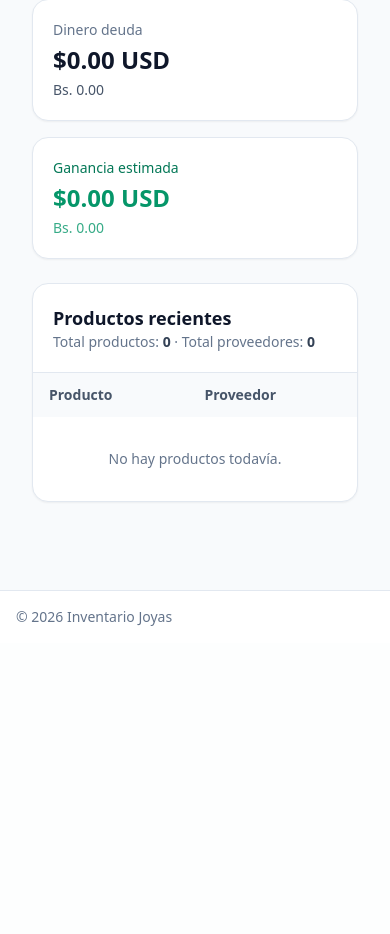
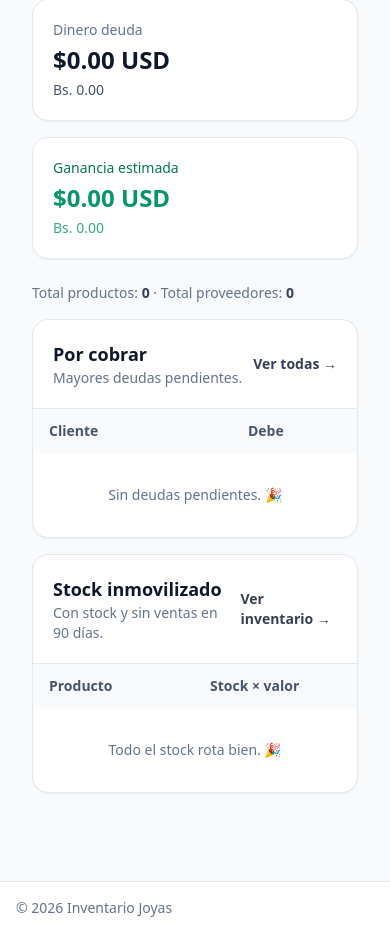
Before and after one commit to Franku83/gestion_inventario, a Django app: page / in a window 390 px wide. Shown: the part 466-1400 px from the top of the page. Before the commit the page ends 1092 px from the top, so only its background shows below. Run offline with Django 5.2, Linux system fonts and the light colour scheme; the visitor is signed in with stand-in values (Sample User, id 1); data that the repository does not hold is empty; parts of the project's set-up code (start-up, migrations or seed data) failed here and were passed over; some libraries are stand-ins or nearby versions.

Commit message:
refactor(s4): inventario accionable + dashboard util
- inventario: columna Acciones [Vender][Comprar] con prefill
  ?producto= en venta_create y compra_create; solo_stock ON por
  defecto (off/on explicito); paginacion conserva filtros
- dashboard: 4 KPIs + Por cobrar (top 5) + Stock inmovilizado
  (stock>0 sin ventas 90d, ordenado por valor, con link Vender)
- resumen_mensual a ORM (TruncMonth+Sum+Count), mismo formato
- navbar: Proveedores/Tipos colapsados en Catalogos (desktop+mobile)
- Tests core/test_sprint4.py (6 nuevos)

Tests: 27/27 verde. check limpio.

```diff
--- a/core/templates/core/base.html
+++ b/core/templates/core/base.html
@@ -98,44 +98,23 @@
                 </div>
               </div>
 
-              <!-- Proveedores -->
+              <!-- Catálogos (Sprint 4: Proveedores + Tipos colapsados) -->
               <div class="relative">
                 <button type="button"
                         class="nav-dd-btn px-3 py-2 rounded-xl text-sm font-medium hover:bg-slate-100 inline-flex items-center gap-2"
-                        data-menu="menu-proveedores">
-                  Proveedores
+                        data-menu="menu-catalogos">
+                  Catálogos
                   <svg class="h-4 w-4 text-slate-500" viewBox="0 0 20 20" fill="currentColor">
                     <path fill-rule="evenodd" d="M5.23 7.21a.75.75 0 011.06.02L10 10.94l3.71-3.71a.75.75 0 111.06 1.06l-4.24 4.24a.75.75 0 01-1.06 0L5.21 8.29a.75.75 0 01.02-1.08z" clip-rule="evenodd"/>
                   </svg>
                 </button>
-                <div id="menu-proveedores"
+                <div id="menu-catalogos"
                      class="nav-dd hidden absolute left-0 mt-2 w-56 rounded-2xl border border-slate-200 bg-white shadow-soft p-2">
                   <a href="{% url 'proveedor_list' %}" class="block rounded-xl px-3 py-2 text-sm hover:bg-slate-50">
-                    Listar
+                    Proveedores
                   </a>
-                  <a href="{% url 'proveedor_create' %}" class="block rounded-xl px-3 py-2 text-sm hover:bg-slate-50">
-                    Crear
-                  </a>
-                </div>
-              </div>
-
-              <!-- Tipos -->
-              <div class="relative">
-                <button type="button"
-                        class="nav-dd-btn px-3 py-2 rounded-xl text-sm font-medium hover:bg-slate-100 inline-flex items-center gap-2"
-                        data-menu="menu-tipos">
-                  Tipos
-                  <svg class="h-4 w-4 text-slate-500" viewBox="0 0 20 20" fill="currentColor">
-                    <path fill-rule="evenodd" d="M5.23 7.21a.75.75 0 011.06.02L10 10.94l3.71-3.71a.75.75 0 111.06 1.06l-4.24 4.24a.75.75 0 01-1.06 0L5.21 8.29a.75.75 0 01.02-1.08z" clip-rule="evenodd"/>
-                  </svg>
-                </button>
-                <div id="menu-tipos"
-                     class="nav-dd hidden absolute left-0 mt-2 w-56 rounded-2xl border border-slate-200 bg-white shadow-soft p-2">
                   <a href="{% url 'tipo_list' %}" class="block rounded-xl px-3 py-2 text-sm hover:bg-slate-50">
-                    Listar
-                  </a>
-                  <a href="{% url 'tipo_create' %}" class="block rounded-xl px-3 py-2 text-sm hover:bg-slate-50">
-                    Crear
+                    Tipos de joya
                   </a>
                 </div>
               </div>
@@ -179,8 +158,9 @@
               <a href="{% url 'venta_create' %}" class="rounded-2xl px-3 py-2 text-sm font-medium hover:bg-slate-50">Registrar venta</a>
               <a href="{% url 'deudas_list' %}" class="rounded-2xl px-3 py-2 text-sm font-medium hover:bg-slate-50">Deudas</a>
               <a href="{% url 'resumen_mensual' %}" class="rounded-2xl px-3 py-2 text-sm font-medium hover:bg-slate-50">Resumen mensual</a>
+              <p class="px-3 pt-2 text-xs font-semibold uppercase tracking-wider text-slate-400">Catálogos</p>
               <a href="{% url 'proveedor_list' %}" class="rounded-2xl px-3 py-2 text-sm font-medium hover:bg-slate-50">Proveedores</a>
-              <a href="{% url 'tipo_list' %}" class="rounded-2xl px-3 py-2 text-sm font-medium hover:bg-slate-50">Tipos</a>
+              <a href="{% url 'tipo_list' %}" class="rounded-2xl px-3 py-2 text-sm font-medium hover:bg-slate-50">Tipos de joya</a>
             </div>
           </div>
         </div>
--- a/core/templates/core/dashboard.html
+++ b/core/templates/core/dashboard.html
@@ -36,36 +36,77 @@
     </div>
   </div>
 
-  <div class="bg-white border border-slate-200 rounded-2xl shadow-sm mt-6">
-    <div class="p-5 flex items-center justify-between flex-wrap gap-2">
-      <div>
-        <h2 class="text-lg font-semibold text-slate-900">Productos recientes</h2>
-        <p class="text-sm text-slate-500">
+  <p class="text-sm text-slate-500 mt-6">
     Total productos: <span class="font-semibold text-slate-700">{{ total_productos }}</span>
     · Total proveedores: <span class="font-semibold text-slate-700">{{ total_proveedores }}</span>
   </p>
+
+  <div class="grid grid-cols-1 lg:grid-cols-2 gap-4 mt-4">
+    <div class="bg-white border border-slate-200 rounded-2xl shadow-sm overflow-hidden">
+      <div class="p-5 flex items-center justify-between gap-2">
+        <div>
+          <h2 class="text-lg font-semibold text-slate-900">Por cobrar</h2>
+          <p class="text-sm text-slate-500">Mayores deudas pendientes.</p>
+        </div>
+        <a href="{% url 'deudas_list' %}" class="text-sm font-semibold text-slate-700 hover:underline">Ver todas →</a>
+      </div>
+      <div class="overflow-x-auto border-t border-slate-200">
+        <table class="min-w-full text-sm">
+          <thead class="bg-slate-50 text-slate-600">
+            <tr>
+              <th class="text-left font-semibold px-4 py-3">Cliente</th>
+              <th class="text-right font-semibold px-4 py-3">Debe</th>
+              <th class="text-right font-semibold px-4 py-3"></th>
+            </tr>
+          </thead>
+          <tbody class="divide-y divide-slate-100">
+            {% for v in top_deudas %}
+            <tr class="hover:bg-slate-50/60">
+              <td class="px-4 py-3 text-slate-900 font-medium">{{ v.cliente|default:"(sin nombre)" }}</td>
+              <td class="px-4 py-3 text-right font-semibold text-amber-700">${{ v.deuda_calc|floatformat:2 }}</td>
+              <td class="px-4 py-3 text-right">
+                <a href="{% url 'venta_detalle' v.id %}" class="text-xs font-semibold text-slate-700 hover:underline">Ver</a>
+              </td>
+            </tr>
+            {% empty %}
+            <tr>
+              <td colspan="3" class="px-4 py-8 text-center text-slate-500">Sin deudas pendientes. 🎉</td>
+            </tr>
+            {% endfor %}
+          </tbody>
+        </table>
       </div>
     </div>
 
+    <div class="bg-white border border-slate-200 rounded-2xl shadow-sm overflow-hidden">
+      <div class="p-5 flex items-center justify-between gap-2">
+        <div>
+          <h2 class="text-lg font-semibold text-slate-900">Stock inmovilizado</h2>
+          <p class="text-sm text-slate-500">Con stock y sin ventas en 90 días.</p>
+        </div>
+        <a href="{% url 'inventario' %}" class="text-sm font-semibold text-slate-700 hover:underline">Ver inventario →</a>
+      </div>
       <div class="overflow-x-auto border-t border-slate-200">
         <table class="min-w-full text-sm">
           <thead class="bg-slate-50 text-slate-600">
             <tr>
               <th class="text-left font-semibold px-4 py-3">Producto</th>
-            <th class="text-left font-semibold px-4 py-3">Proveedor</th>
+              <th class="text-right font-semibold px-4 py-3">Stock × valor</th>
+              <th class="text-right font-semibold px-4 py-3"></th>
             </tr>
           </thead>
           <tbody class="divide-y divide-slate-100">
-          {% for p in productos %}
+            {% for r in top_inmovilizado %}
             <tr class="hover:bg-slate-50/60">
-            <td class="px-4 py-3 text-slate-900 font-medium">{{ p.nombre }}</td>
-            <td class="px-4 py-3 text-slate-700">{{ p.proveedor.nombre }}</td>
+              <td class="px-4 py-3 text-slate-900 font-medium">{{ r.producto.nombre }}</td>
+              <td class="px-4 py-3 text-right text-slate-700">{{ r.stock }} × ${{ r.valor|floatformat:2 }}</td>
+              <td class="px-4 py-3 text-right">
+                <a href="{% url 'venta_create' %}?producto={{ r.producto.id }}" class="text-xs font-semibold text-slate-700 hover:underline">Vender</a>
+              </td>
             </tr>
             {% empty %}
             <tr>
-            <td colspan="2" class="px-4 py-8 text-center text-slate-500">
-              No hay productos todavía.
-            </td>
+              <td colspan="3" class="px-4 py-8 text-center text-slate-500">Todo el stock rota bien. 🎉</td>
             </tr>
             {% endfor %}
           </tbody>
@@ -73,4 +114,5 @@
       </div>
     </div>
   </div>
+</div>
 {% endblock %}
--- a/core/views.py
+++ b/core/views.py
@@ -1,4 +1,5 @@
 import logging
+from datetime import timedelta
 from decimal import Decimal
 
 from django.contrib.auth.decorators import login_required
@@ -6,11 +7,13 @@ from django.core.paginator import Paginator
 from django.db.models import Sum, F, IntegerField, DecimalField, Value, OuterRef, Subquery
 from django.db.models.functions import Coalesce, NullIf
 from django.shortcuts import render
+from django.utils import timezone
 
 from proveedor.models import Proveedor
 from tipologia.models import TipoJoya
 from producto.models import Producto
 from movimiento.models import Movimiento, Venta, PagoVenta
+from movimiento.services import ventas_con_deuda_qs
 from core.services import obtener_usd_bs_rate
 
 logger = logging.getLogger(__name__)
@@ -30,9 +33,11 @@ def dashboard(request):
         logger.warning("dashboard tasa error: %s", e)
         tasa = Decimal("0.00")
 
-    productos = Producto.objects.select_related("proveedor").order_by("nombre")[:15]
     total_productos = Producto.objects.count()
     total_proveedores = Proveedor.objects.count()
+
+    # Sprint 4: listas accionables — top 5 deudas por cobrar
+    top_deudas = list(ventas_con_deuda_qs()[:5])
 
     # Mapas compras/ventas
     compras_map = {
@@ -62,7 +67,6 @@ def dashboard(request):
     # Dinero deuda: DEFINICIÓN ÚNICA Sprint 3 — misma que la bandeja
     # (ventas_con_deuda_qs): deuda = total - pagado > 0, no anuladas.
     # `a_plazos` es solo etiqueta Contado/A plazos, no filtro.
-    from movimiento.services import ventas_con_deuda_qs
     dinero_deuda_usd = sum(
         (Decimal(str(v.deuda_calc or "0.00")) for v in ventas_con_deuda_qs()),
         Decimal("0.00"),
@@ -74,6 +78,20 @@ def dashboard(request):
         costo = Decimal(str(v.producto.costo_unitario or 0))
         precio = Decimal(str(v.precio_unitario or 0))
         ganancia_usd += (precio - costo) * Decimal(v.cantidad)
+
+    # Sprint 4: top 5 stock inmovilizado (stock>0 sin ventas en 90 días, por valor)
+    limite = timezone.now() - timedelta(days=90)
+    con_ventas_recientes = set(
+        Venta.objects.filter(anulada=False, fecha__gte=limite).values_list("producto_id", flat=True)
+    )
+    inmovilizado = []
+    for p in Producto.objects.select_related("proveedor").only("id", "nombre", "costo_unitario", "proveedor__nombre"):
+        stock_qty = compras_map.get(p.id, 0) - ventas_map.get(p.id, 0)
+        if stock_qty > 0 and p.id not in con_ventas_recientes:
+            costo = Decimal(str(p.costo_unitario or 0))
+            inmovilizado.append({"producto": p, "stock": stock_qty, "valor": costo * Decimal(stock_qty)})
+    inmovilizado.sort(key=lambda r: r["valor"], reverse=True)
+    top_inmovilizado = inmovilizado[:5]
 
     # Conversiones
     dinero_stock_bs = dinero_stock_usd * tasa
@@ -92,7 +110,8 @@ def dashboard(request):
     ganancia_bs = ganancia_bs.quantize(q)
 
     context = {
-        "productos": productos,
+        "top_deudas": top_deudas,
+        "top_inmovilizado": top_inmovilizado,
         "total_productos": total_productos,
         "total_proveedores": total_proveedores,
         "dinero_stock_usd": dinero_stock_usd,
@@ -116,7 +135,8 @@ def inventario(request):
     q = (request.GET.get("q") or "").strip()
     proveedor_id = (request.GET.get("proveedor") or "").strip()
     tipo_id = (request.GET.get("tipo") or "").strip()
-    solo_stock = request.GET.get("solo_stock") == "on"
+    # Sprint 4: por defecto solo con stock (práctico). El form envía off/on explícito.
+    solo_stock = request.GET.get("solo_stock", "on") == "on"
 
     productos = Producto.objects.select_related("proveedor", "tipo").order_by("nombre")
     if q:
--- a/movimiento/views_compras.py
+++ b/movimiento/views_compras.py
@@ -52,7 +52,11 @@ def compra_create(request):
                 messages.warning(request, "No se registró ninguna compra.")
             return redirect("inventario")
     else:
-        formset = CompraFormSet()
+        initial = None
+        pid = (request.GET.get("producto") or "").strip()
+        if pid.isdigit() and Producto.objects.filter(pk=int(pid), activo=True).exists():
+            initial = [{"producto": int(pid)}]
+        formset = CompraFormSet(initial=initial)
     return render(request, "core/compra_form.html", {"formset": formset})
 
 
```
Also changed, not shown: core/templates/core/inventario.html (+18 -4 lines), core/test_sprint4.py (added, +106 -0 lines), movimiento/views_ventas.py (+33 -16 lines), plan.md (+8 -7 lines). Lines whose indentation alone changed are shown as unchanged.
